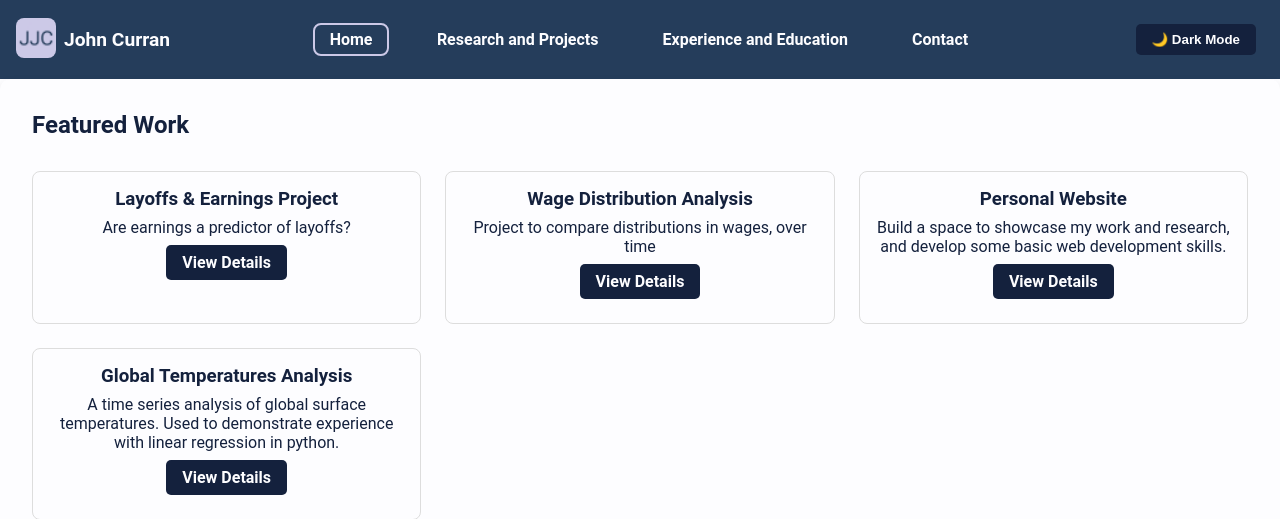
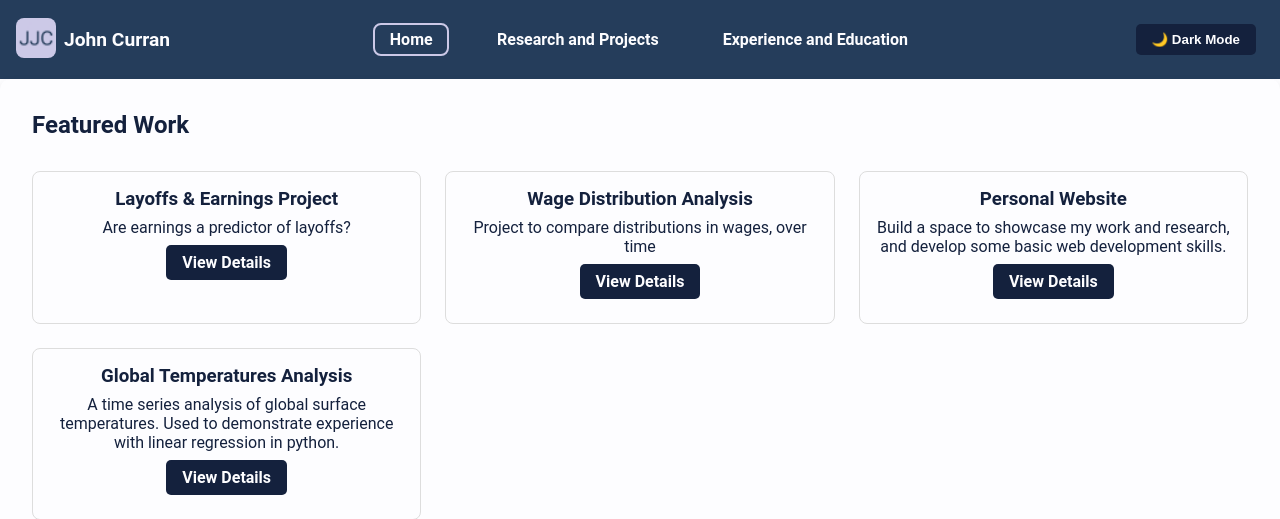
Before and after one commit to curohn/personal_blog, a Flask app: page / in a window 1280 px wide. Shown: the top 519 px of the page. Run offline with Flask 3, Linux system fonts and the light colour scheme; some libraries are stand-ins or nearby versions.

Commit message:
Removed contact page due to spam

```diff
--- a/templates/base.html
+++ b/templates/base.html
@@ -57,9 +57,6 @@
                     <a href="{{ url_for('experience_and_education') }}">Experience and Education</a>
                 </li>
 
-                <li class="{% if request.endpoint == 'contact' %}active{% endif %}">
-                    <a href="{{ url_for('contact') }}">Contact</a>
-                </li>
             </ul>
 
             <!-- Theme toggle button -->
```
Also changed, not shown: app.py (+4 -5 lines).
